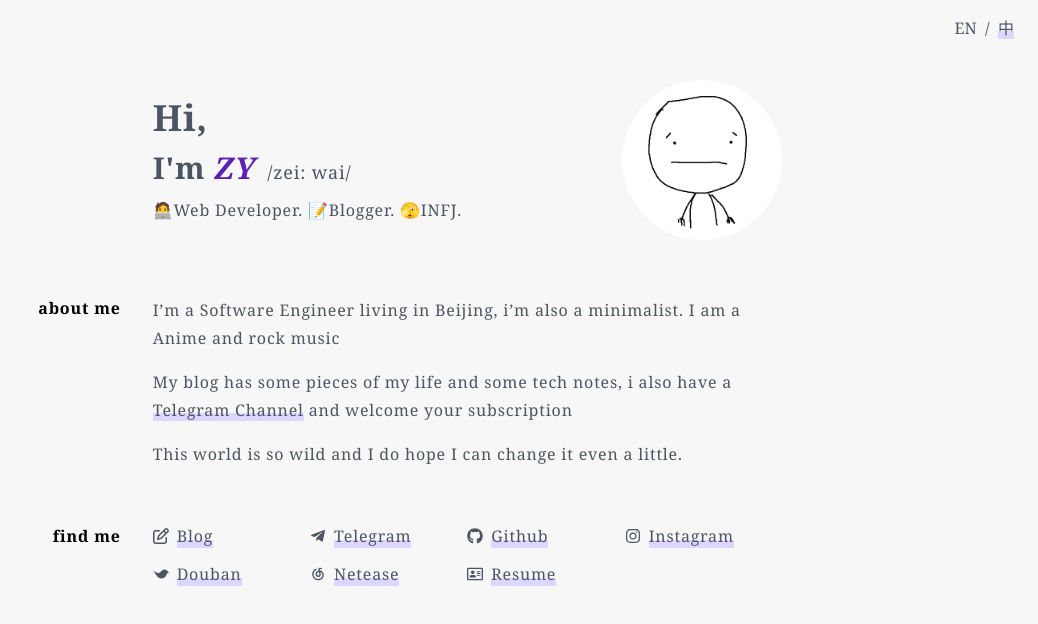
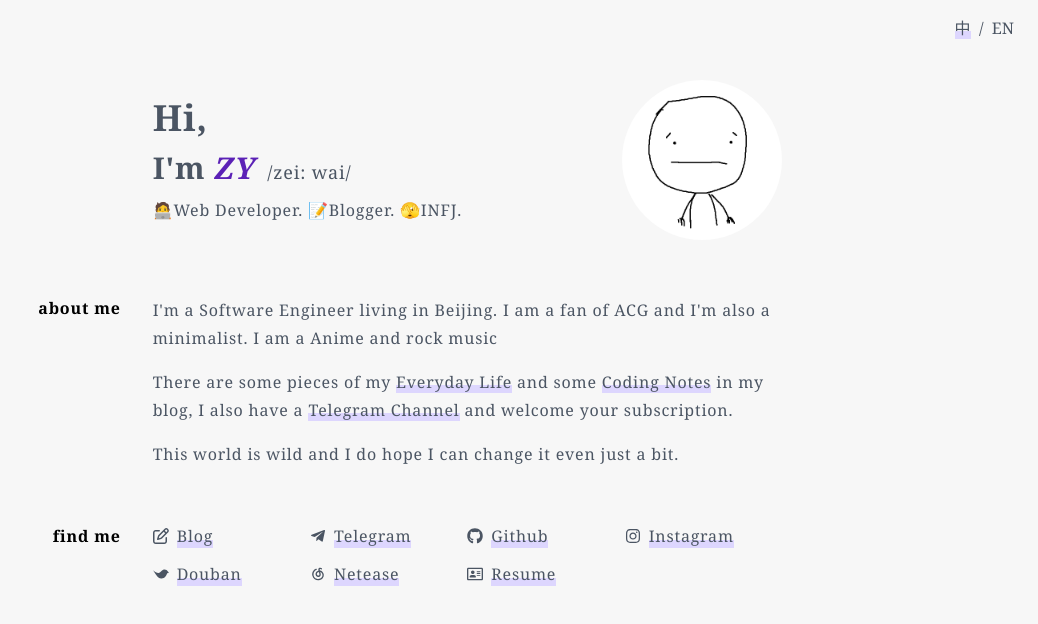
Before and after one commit to varzy/homepage-next, a Next.js app: page /en in a window 1280 px wide. Shown: the top 624 px of the page, without its empty margins (242-1280 px from the left). Built offline with nearby package versions, Linux system fonts and the light colour scheme; no server answers.

Commit message:
HOMEPAGE SUPPORT ZH AND EN.

```diff
--- a/src/app/(blog)/_components/BlogFooter.tsx
+++ b/src/app/(blog)/_components/BlogFooter.tsx
@@ -4,7 +4,7 @@ import Link from 'next/link';
 export default function BlogFooter() {
   return (
     <footer>
-      <div className="g-content-container">
+      <div className="g-blog-container">
         <hr className="border-gray-200" />
         <div className="pb-8 pt-4 text-sm leading-6">
           <p>
--- a/src/app/(blog)/_components/BlogHeader.tsx
+++ b/src/app/(blog)/_components/BlogHeader.tsx
@@ -11,7 +11,7 @@ export default function BlogHeader() {
 
   return (
     <header className="py-4 shadow-md">
-      <div className="g-content-container">
+      <div className="g-blog-container">
         <div className="align-center flex justify-between">
           <div className="logo">
             <Link className="font-bold" href="/">
--- a/src/app/(blog)/_components/BuyMeACoffee.tsx
+++ b/src/app/(blog)/_components/BuyMeACoffee.tsx
@@ -1,6 +1,6 @@
 export default function BuyMeACoffee() {
   return (
-    <div className="g-content-container">
+    <div className="g-blog-container">
       <div className="my-4 rounded border px-4">
         <h1>☕️ Buy me a Coffee~</h1>
         <p>更新不易，如果内容能够帮助到你。</p>
--- a/src/app/(blog)/_components/PageHero.tsx
+++ b/src/app/(blog)/_components/PageHero.tsx
@@ -3,7 +3,7 @@ import { ReactNode } from 'react';
 export default function PageHero(props: { title?: string; description?: string; children?: ReactNode }) {
   return (
     <div className="py-6">
-      <div className="g-content-container">
+      <div className="g-blog-container">
         {props.title ? (
           <>
             <h1 className="text-3xl">{props.title}</h1>
--- a/src/app/(blog)/_components/PostItem.tsx
+++ b/src/app/(blog)/_components/PostItem.tsx
@@ -3,7 +3,7 @@ import Link from 'next/link';
 
 export default function PostItem(post: PostMetaData) {
   return (
-    <Link className="post_link block rounded px-4 py-4 transition hover:bg-gray-100" href={'/posts/' + post.slug}>
+    <Link className="post_link group block rounded px-4 py-4 hover:[&>h2]:g-link" href={'/posts/' + post.slug}>
       <p className="text-xs">{post.dateAmericaStyle}</p>
       <h2 className="mt-2 font-bold">{post.title}</h2>
       <p className="mt-2 text-sm">{post.summary}</p>
--- a/src/app/(blog)/_components/PostsContainer.tsx
+++ b/src/app/(blog)/_components/PostsContainer.tsx
@@ -24,10 +24,10 @@ export default function PostsContainer({
     <>
       {children && (
         <div className="heading bg-gray-100">
-          <div className="g-content-container">{children}</div>
+          <div className="g-blog-container">{children}</div>
         </div>
       )}
-      <div className="g-content-container">
+      <div className="g-blog-container">
         <div className="posts">
           {currentPagePosts.map((post) => (
             <PostItem key={post.id} {...post}></PostItem>
--- a/src/app/(blog)/posts/[slug]/page.tsx
+++ b/src/app/(blog)/posts/[slug]/page.tsx
@@ -76,7 +76,7 @@ export default async function Post({ params }: PageProps) {
           {targetPost.tags.length > 0 && targetPost.tags.map((tag) => <PostTag key={tag} tag={tag} />)}
         </div>
       </PageHero>
-      <div className="g-content-container">
+      <div className="g-blog-container">
         <NotionPage markdown={mdString.parent}></NotionPage>
       </div>
     </>
--- a/src/app/(blog)/tags/page.tsx
+++ b/src/app/(blog)/tags/page.tsx
@@ -18,7 +18,7 @@ export default async function Tag() {
   const sortedTags = tagsWithPostsCount.filter((tag) => tag.postsCount > 0).sort((a, b) => b.postsCount - a.postsCount);
 
   return (
-    <div className="g-content-container">
+    <div className="g-blog-container">
       {sortedTags.map((tag, index) => (
         <div key={index} className="mb-2 mr-4 inline-block">
           <PostTag tag={tag.tag} count={tag.postsCount} />
--- a/src/app/_components/LocaleToggle.tsx
+++ b/src/app/_components/LocaleToggle.tsx
@@ -23,9 +23,9 @@ export default function LocaleToggle() {
 
   return (
     <div className="absolute right-6 top-4">
+      <SwitchItem path="/" label="中" />
+      &nbsp;&nbsp;/&nbsp;&nbsp;
       <SwitchItem path="/en" label="EN" />
-      &nbsp;&nbsp;/&nbsp;&nbsp;
-      <SwitchItem path="/" label="中" />
     </div>
   );
 }
--- a/src/app/en/page.tsx
+++ b/src/app/en/page.tsx
@@ -22,15 +22,11 @@ export default function Home() {
         resume: `Resume`,
       }}
     >
-      <p>I’m a Software Engineer living in Beijing, i’m also a minimalist. I am a Anime and rock music</p>
+      <p>I'm a Software Engineer living in Beijing. I am a fan of ACG and  I'm also a minimalist. I am a Anime and rock music</p>
       <p>
-        My blog has some pieces of my life and some tech notes, i also have a{' '}
-        <Link className="g-link-fancy" href="https://t.me/aboutzy">
-          Telegram Channel
-        </Link>{' '}
-        and welcome your subscription
+        There are some pieces of my <Link className="g-link-fancy" href="/categories/nichijou">Everyday Life</Link> and some <Link className="g-link-fancy" href="/categories/coding">Coding Notes</Link> in my blog, I also have a <Link className="g-link-fancy" href="https://t.me/aboutzy">Telegram Channel</Link> and welcome your subscription.
       </p>
-      <p>This world is so wild and I do hope I can change it even a little.</p>
+      <p>This world is wild and I do hope I can change it even just a bit.</p>
     </HomeWrapper>
   );
 }
--- a/src/styles/globals.css
+++ b/src/styles/globals.css
@@ -9,12 +9,12 @@
 }
 
 @layer utilities {
-  .g-content-container {
-    @apply container mx-auto max-w-2xl;
+  .g-blog-container {
+    @apply container mx-auto max-w-2xl px-3;
   }
 
   .g-link {
-    @apply text-blue-600 transition hover:text-black;
+    @apply  text-violet-600 transition duration-200 ease-in-out hover:text-sky-600;
   }
 
   .g-link-fancy {
```
